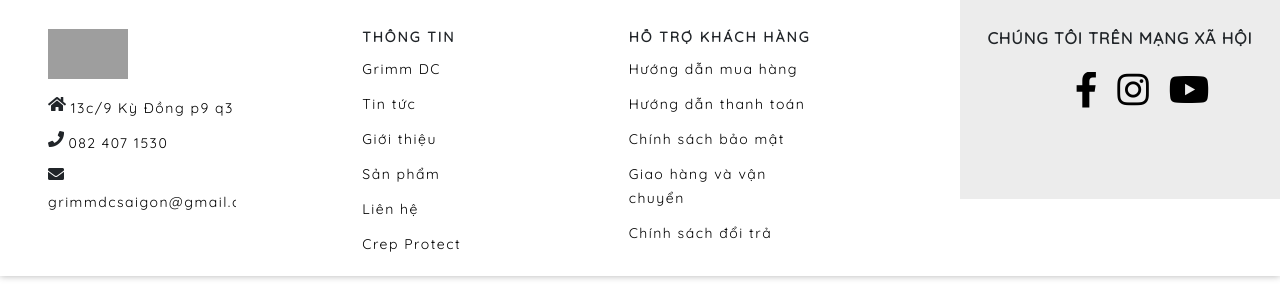
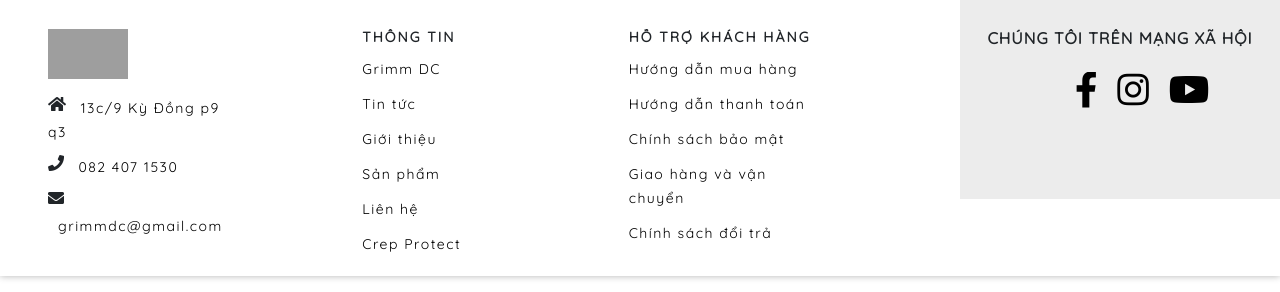
Before and after one commit to minhthongdev/php-clothing-shop, a PHP site: page /doAn/index.php in a window 1280 px wide. Shown: the part 4144-4436 px from the top of the page. Run offline with PHP 8.4, Linux system fonts and the light colour scheme; data that the repository does not hold is empty; some libraries are stand-ins or nearby versions; grey boxes are pictures that could not be loaded.

Commit message:
[update] commit countinously

```diff
--- a/inc/footer.php
+++ b/inc/footer.php
@@ -42,7 +42,7 @@
 
                             </li>
                             <li> <i class="fa fa-envelope"></i>
-                                <span class="info"> grimmdcsaigon@gmail.com</span>
+                                <span class="info"> grimmdc@gmail.com</span>
 
                             </li>
                         </ul>
--- a/style/footer.css
+++ b/style/footer.css
@@ -62,11 +62,15 @@ footer {
 .footerInfo a,
 .footerInfo .info {
     color: black;
-    padding: 3px 0;
+    padding: 3px 0px;
     letter-spacing: 1.5px;
     font-size: 14px;
     transition: all 0.4s;
     text-decoration: none;
+}
+
+.footerInfo .info{
+    padding-left: 10px;
 }
 
 .footerInfo a:hover {
```
